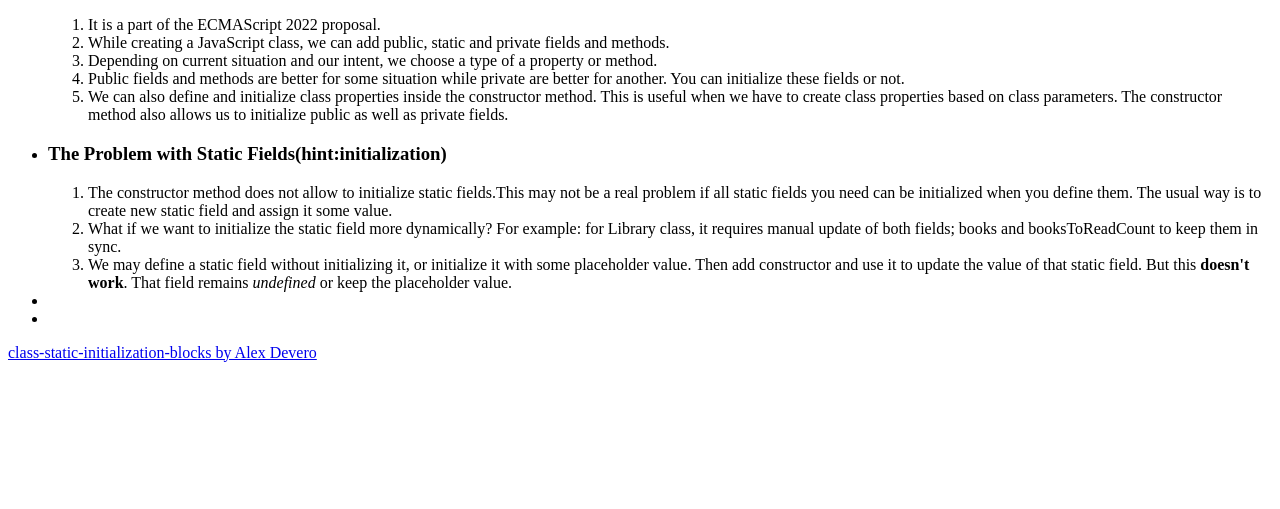
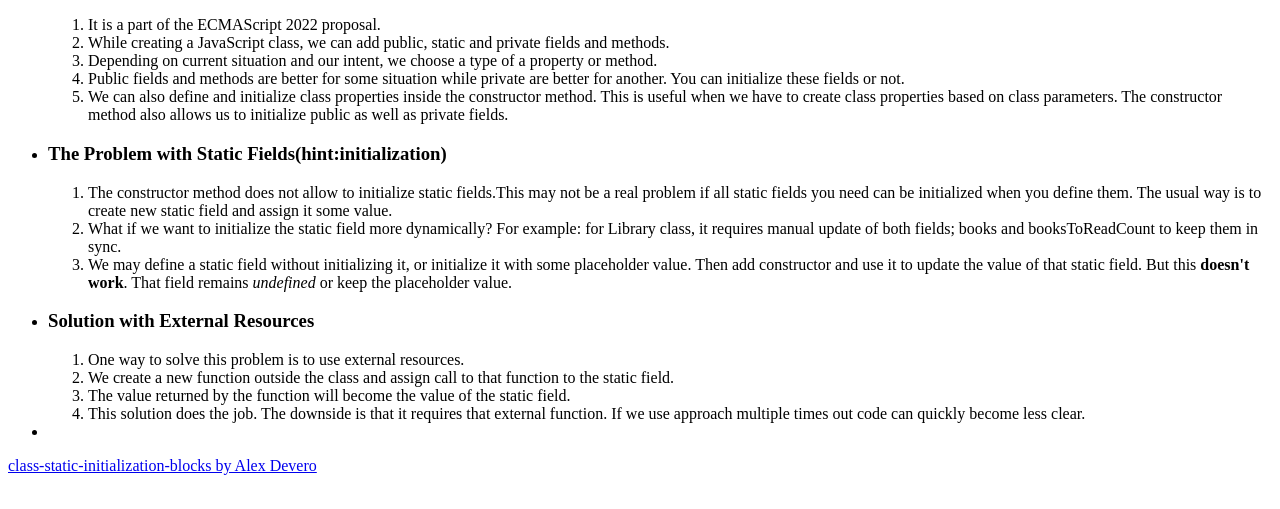
Before and after one commit to yugmani/alex-class-static, a website: page index.html in a window 1280 px wide. Shown: the part 91-600 px from the top of the page. Drawn offline with Linux system fonts and the light colour scheme.

Commit message:
static field with external resources: a function

```diff
--- a/index.html
+++ b/index.html
@@ -49,7 +49,25 @@
         </li>
       </ol>
     </li>
-    <li></li>
+    <li>
+      <h3>Solution with External Resources</h3>
+      <ol>
+        <li>One way to solve this problem is to use external resources.</li>
+        <li>
+          We create a new function outside the class and assign call to that
+          function to the static field.
+        </li>
+        <li>
+          The value returned by the function will become the value of the static
+          field.
+        </li>
+        <li>
+          This solution does the job. The downside is that it requires that
+          external function. If we use approach multiple times out code can
+          quickly become less clear.
+        </li>
+      </ol>
+    </li>
     <li></li>
   </ul>
   <p>
```
Also changed, not shown: index.js (+25 -0 lines).
